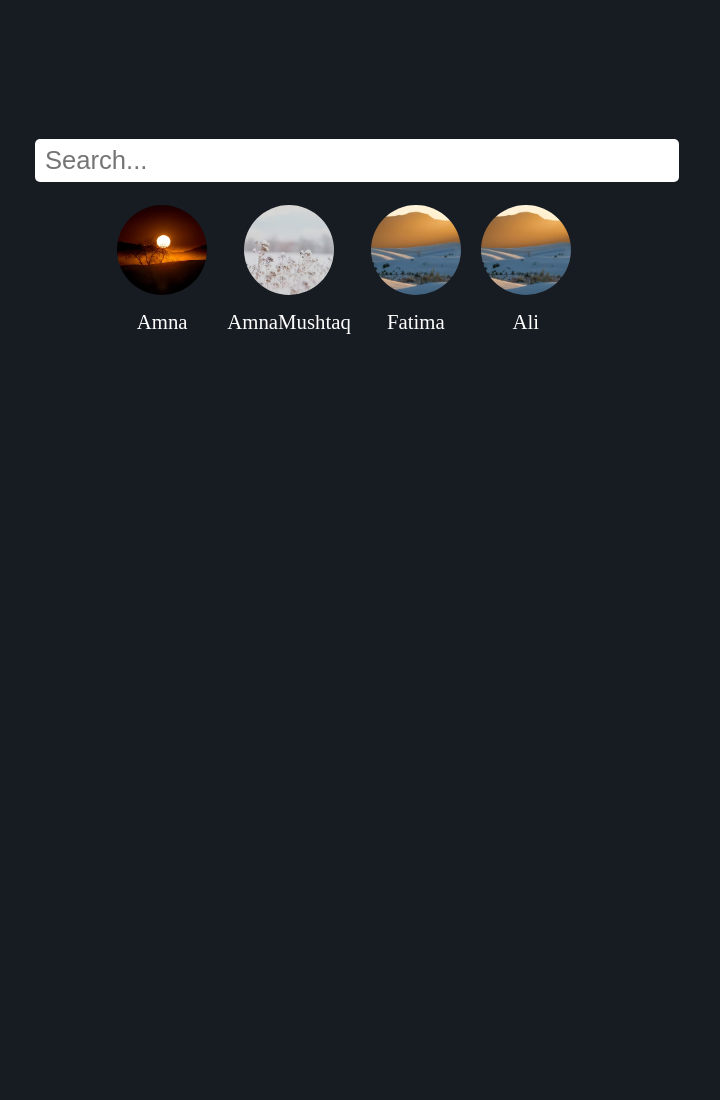
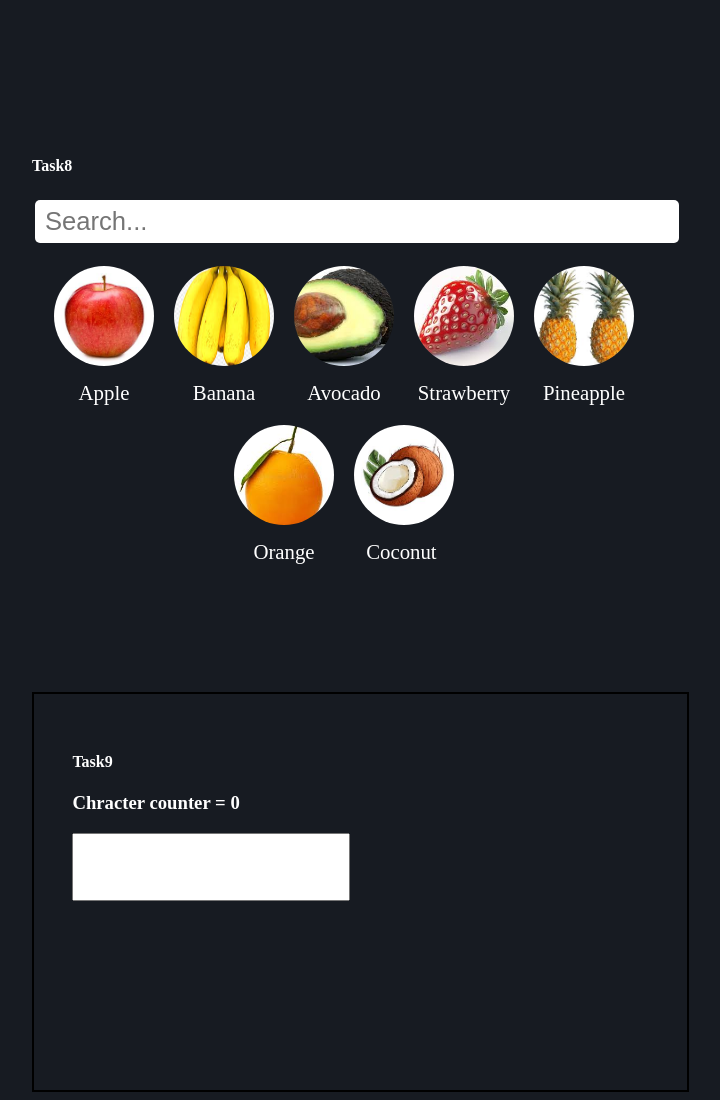
Before and after one commit to Amna-FrontendDeveloper/JavaScript-Practise, a plain HTML site: page task8.html in a window 1280 px wide. Shown: the whole page, without its empty margins (296-1016 px from the left). Before the commit the page ends 800 px from the top, so only its background shows below. Drawn offline with Linux system fonts and the light colour scheme.

Commit message:
Updated JavaScript files

```diff
--- a/style.css
+++ b/style.css
@@ -102,7 +102,7 @@ display: none;
 
     padding: 3vw;
     margin: 3vw;
-    height: 10vh;
+    height: 30vh;
     width: 45vw;
 
     border: 2px solid black;
@@ -156,8 +156,8 @@ display: none;
 }
 .img{
     display: flex;
-    width: 90px;
-    height: 90px;
+    width: 100px;
+    height: 100px;
     border-radius: 50%;
     overflow: hidden;
     margin-bottom: 15px;
@@ -172,3 +172,24 @@ display: none;
     margin: 0;
     font-weight: 500;
 }
+.task9{
+    padding: 3vw;
+    margin-left: 25vw;
+    height: 40vh;
+    width: 45vw;
+    border: 2px solid black;
+}
+.task9 textarea{
+    padding: 10px;
+    outline: blue;
+    font-size: 20px;
+    resize: none;
+}
+a{
+  color: #dadada;
+  text-decoration: none;
+  border: 1px solid #dadada;
+  padding: 10px 20px;
+  font-size: 1rem;
+  border-radius: 10px;
+}
--- a/task8.html
+++ b/task8.html
@@ -8,7 +8,10 @@
 </head>
 <body>
 <div class="main">
+
     <div class="container">
+    <h4>Task8</h4>
+
         <input class="Cinput" type="text" placeholder="Search...">
         <div class="people">
 
@@ -16,6 +19,14 @@
     </div>
 </div>
 
+
+  <!-- chracter counter -->
+   <div class="task9" id="task9">
+    <h4>Task9</h4>
+    <h3>Chracter counter = <span class="counter">0</span></h3>
+   <textarea></textarea>
+   </div>
+
     <script src="task8.js"></script>
 </body>
 </html>
--- a/task8.js
+++ b/task8.js
@@ -1,10 +1,13 @@
 //task8
 var input = document.querySelector('input')
 var data = [
-    {name: 'Amna', src: './photo-1741557571786-e922da981949----2.avif'},
-    {name: 'AmnaMushtaq', src: './photo-1734899889244-37963ab66ca4.avif'},
-    {name: 'Fatima', src: './photo-1741567348603-0bef4612bea2.avif'},
-    {name: 'Ali', src: './photo-1741567348603-0bef4612bea2.avif'},
+    {name: 'Apple', src: './apple.jpeg'},
+    {name: 'Banana', src: './banana.jpeg'},
+    {name: 'Avocado', src: './Avocado.jpeg'},
+    {name: 'Strawberry', src: './stobery.jpeg'},
+    {name: 'Pineapple', src: './pineApple.jpeg'},
+    {name: 'Orange', src: './orange.jpeg'},
+    {name: 'Coconut ', src: './coconut.jpeg'},
    ]
    var pers = '';
    data.forEach(function(elem){
@@ -40,3 +43,14 @@ var data = [
 
 
    })
+
+   //task9
+
+   var textarea = document.querySelector('textarea')
+   var counter = document.querySelector('.counter')
+
+   textarea.addEventListener('input',function(){
+
+   counter.textContent = textarea.value.length;
+
+   })
```
Also changed, not shown: index.html (+15 -2 lines), Avocado.jpeg (added), apple.jpeg (added), banana.jpeg (added), coconut.jpeg (added), mango.jpeg (added), orange.jpeg (added), pineApple.jpeg (added), stobery.jpeg (added).
